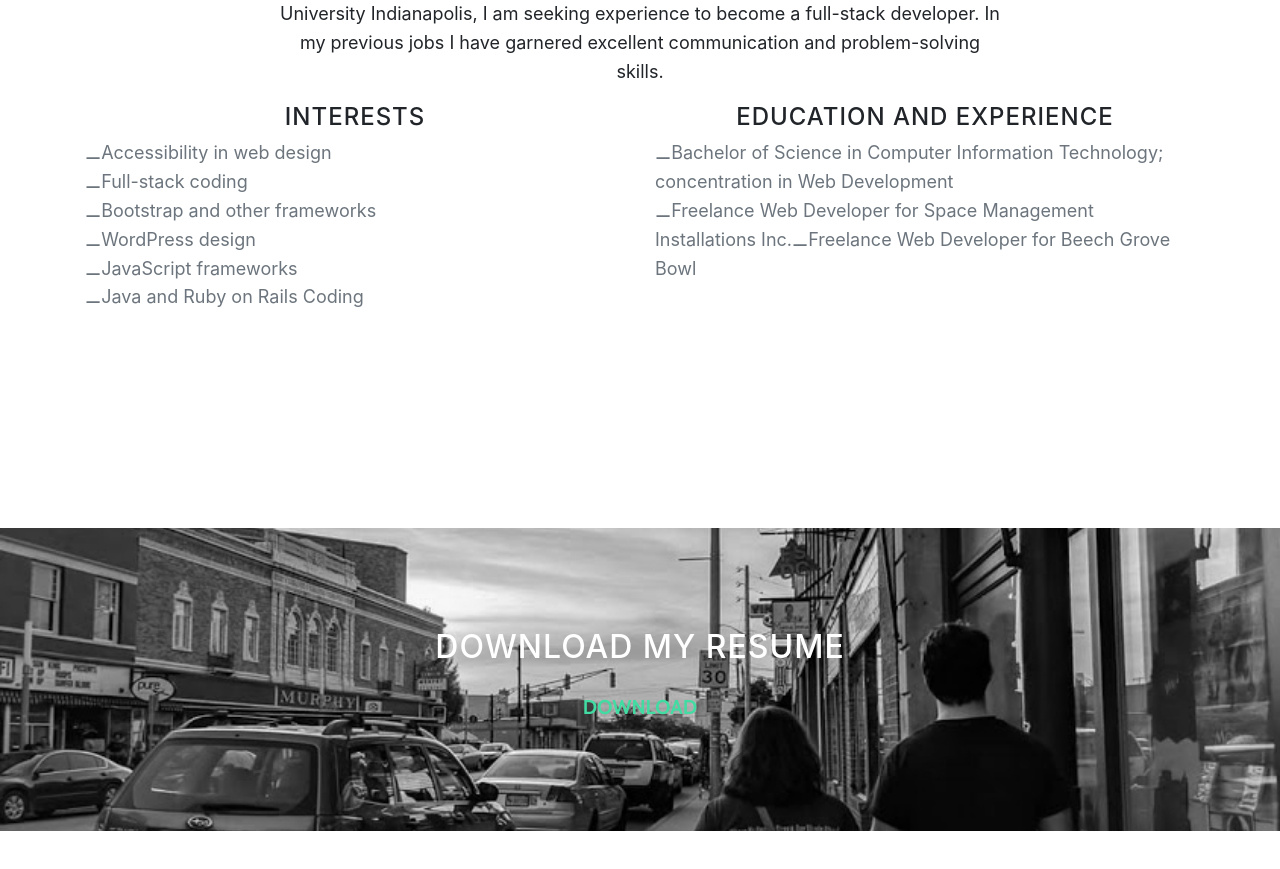
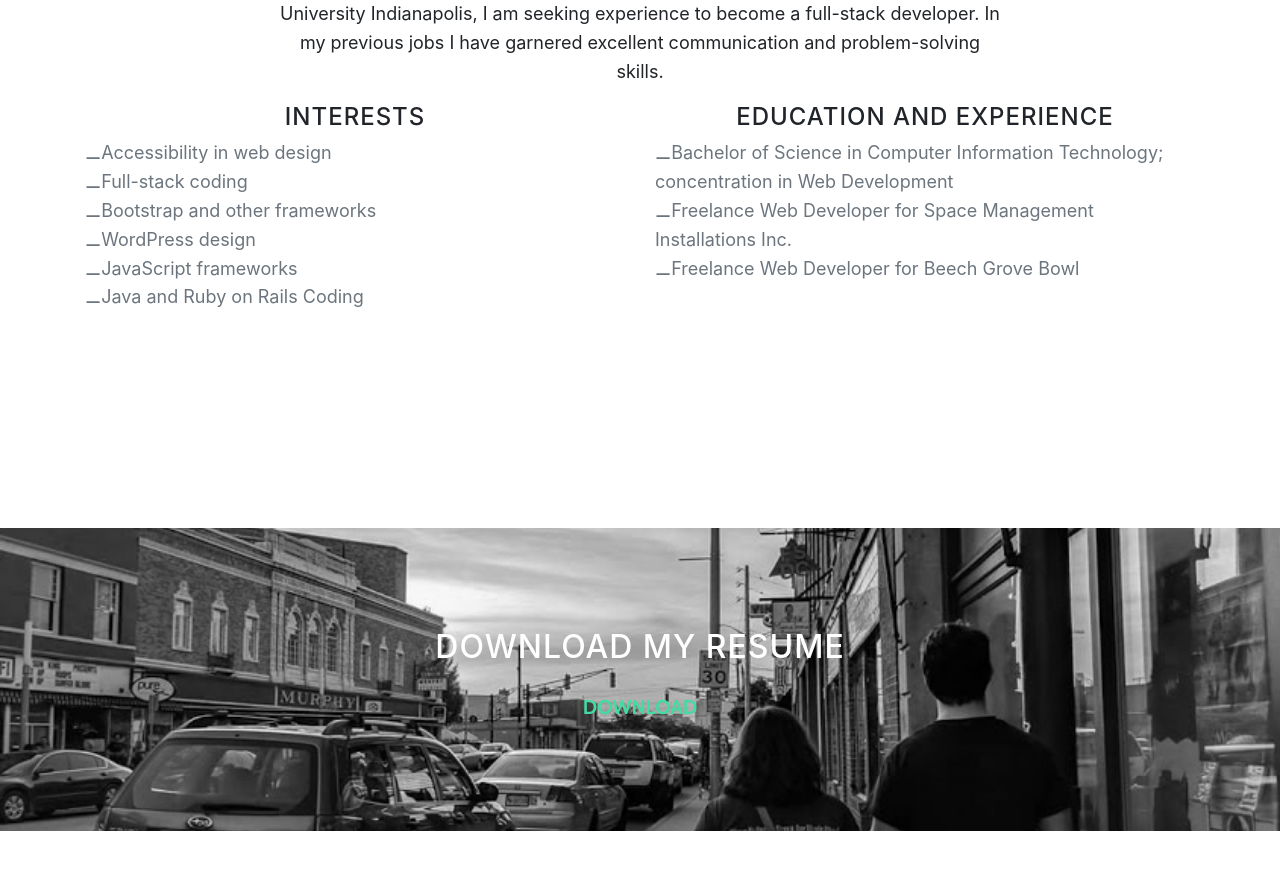
Before and after one commit to dmdrake/dmdrake.github.io, a website with bundled scripts: page index.html in a window 1280 px wide. Shown: the part 1340-2209 px from the top of the page. Built offline with nearby package versions, Linux system fonts and the light colour scheme.

Commit message:
Update index.html

```diff
--- a/index.html
+++ b/index.html
@@ -93,7 +93,7 @@
           <div class="col-lg-6 col-md-6 text-center">
             <div class="service-box">
               <h4>Education and Experience</h4>
-                <p class="text-muted" style="text-align: left;">&#9866;Bachelor of Science in Computer Information Technology; concentration in Web Development<br>&#9866;Freelance Web Developer for Space Management Installations Inc.&#9866;Freelance Web Developer for Beech Grove Bowl</p>
+                <p class="text-muted" style="text-align: left;">&#9866;Bachelor of Science in Computer Information Technology; concentration in Web Development<br>&#9866;Freelance Web Developer for Space Management Installations Inc.<br>&#9866;Freelance Web Developer for Beech Grove Bowl</p>
             </div>
           </div>
         </div>
```
